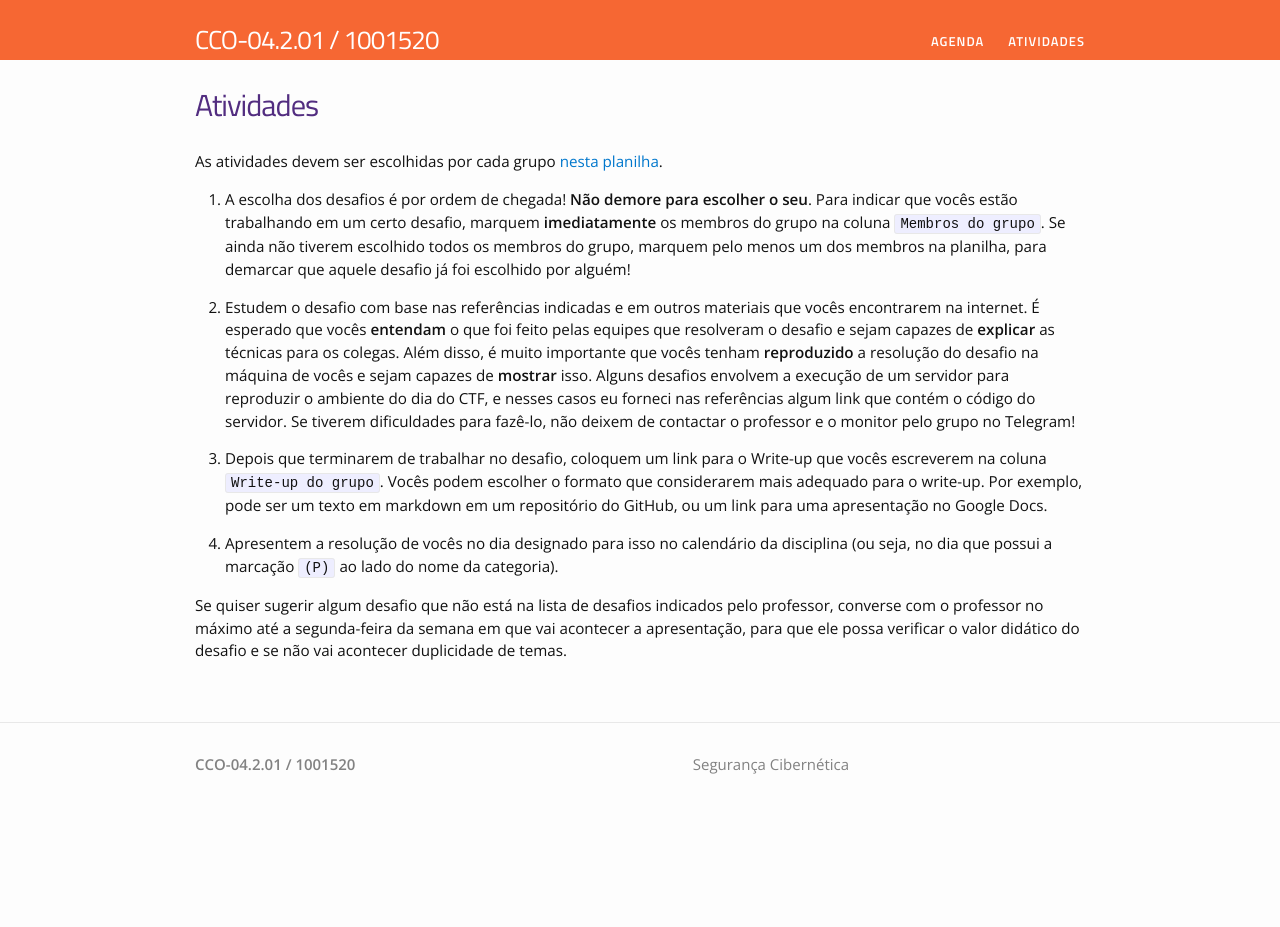
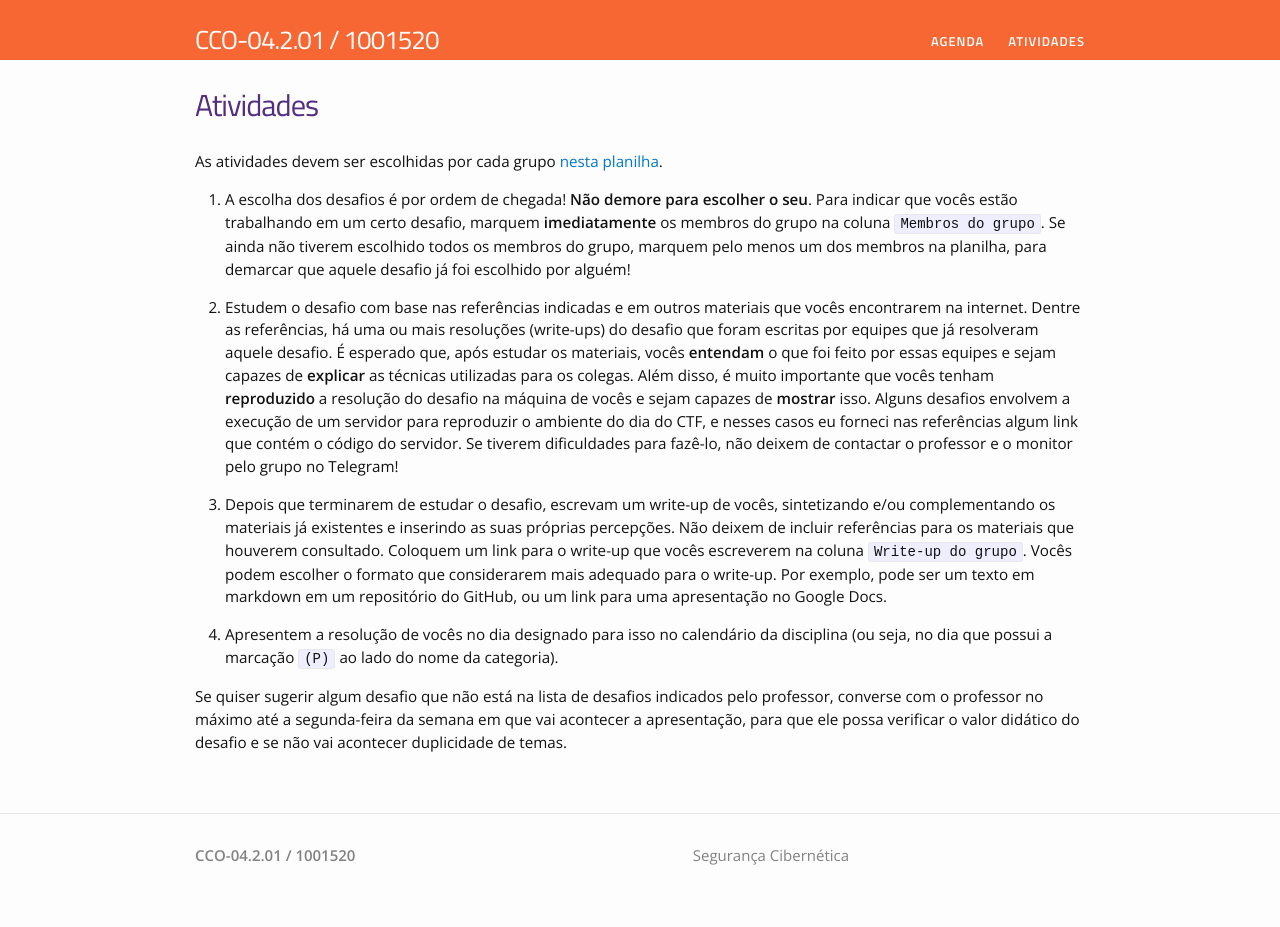
Before and after one commit to thotypous/cybersec-website, a Jekyll site: the page built from atividades.md, in a window 1280 px wide. Built offline with Jekyll 4.4.1, drawn with Linux system fonts in a browser that asks for light colours; before the commit the page ends 900 px from its top, so only the background shows below that.

Commit message:
melhora instruções

```diff
--- a/atividades.md
+++ b/atividades.md
@@ -8,9 +8,9 @@ As atividades devem ser escolhidas por cada grupo [nesta planilha](https://docs.
 
 1. A escolha dos desafios é por ordem de chegada! **Não demore para escolher o seu**. Para indicar que vocês estão trabalhando em um certo desafio, marquem **imediatamente** os membros do grupo na coluna `Membros do grupo`. Se ainda não tiverem escolhido todos os membros do grupo, marquem pelo menos um dos membros na planilha, para demarcar que aquele desafio já foi escolhido por alguém!
 
-2. Estudem o desafio com base nas referências indicadas e em outros materiais que vocês encontrarem na internet. É esperado que vocês **entendam** o que foi feito pelas equipes que resolveram o desafio e sejam capazes de **explicar** as técnicas para os colegas. Além disso, é muito importante que vocês tenham **reproduzido** a resolução do desafio na máquina de vocês e sejam capazes de **mostrar** isso. Alguns desafios envolvem a execução de um servidor para reproduzir o ambiente do dia do CTF, e nesses casos eu forneci nas referências algum link que contém o código do servidor. Se tiverem dificuldades para fazê-lo, não deixem de contactar o professor e o monitor pelo grupo no Telegram!
+2. Estudem o desafio com base nas referências indicadas e em outros materiais que vocês encontrarem na internet. Dentre as referências, há uma ou mais resoluções (write-ups) do desafio que foram escritas por equipes que já resolveram aquele desafio. É esperado que, após estudar os materiais, vocês **entendam** o que foi feito por essas equipes e sejam capazes de **explicar** as técnicas utilizadas para os colegas. Além disso, é muito importante que vocês tenham **reproduzido** a resolução do desafio na máquina de vocês e sejam capazes de **mostrar** isso. Alguns desafios envolvem a execução de um servidor para reproduzir o ambiente do dia do CTF, e nesses casos eu forneci nas referências algum link que contém o código do servidor. Se tiverem dificuldades para fazê-lo, não deixem de contactar o professor e o monitor pelo grupo no Telegram!
 
-3. Depois que terminarem de trabalhar no desafio, coloquem um link para o Write-up que vocês escreverem na coluna `Write-up do grupo`. Vocês podem escolher o formato que considerarem mais adequado para o write-up. Por exemplo, pode ser um texto em markdown em um repositório do GitHub, ou um link para uma apresentação no Google Docs.
+3. Depois que terminarem de estudar o desafio, escrevam um write-up de vocês, sintetizando e/ou complementando os materiais já existentes e inserindo as suas próprias percepções. Não deixem de incluir referências para os materiais que houverem consultado. Coloquem um link para o write-up que vocês escreverem na coluna `Write-up do grupo`. Vocês podem escolher o formato que considerarem mais adequado para o write-up. Por exemplo, pode ser um texto em markdown em um repositório do GitHub, ou um link para uma apresentação no Google Docs.
 
 4. Apresentem a resolução de vocês no dia designado para isso no calendário da disciplina (ou seja, no dia que possui a marcação `(P)` ao lado do nome da categoria).
 
```
